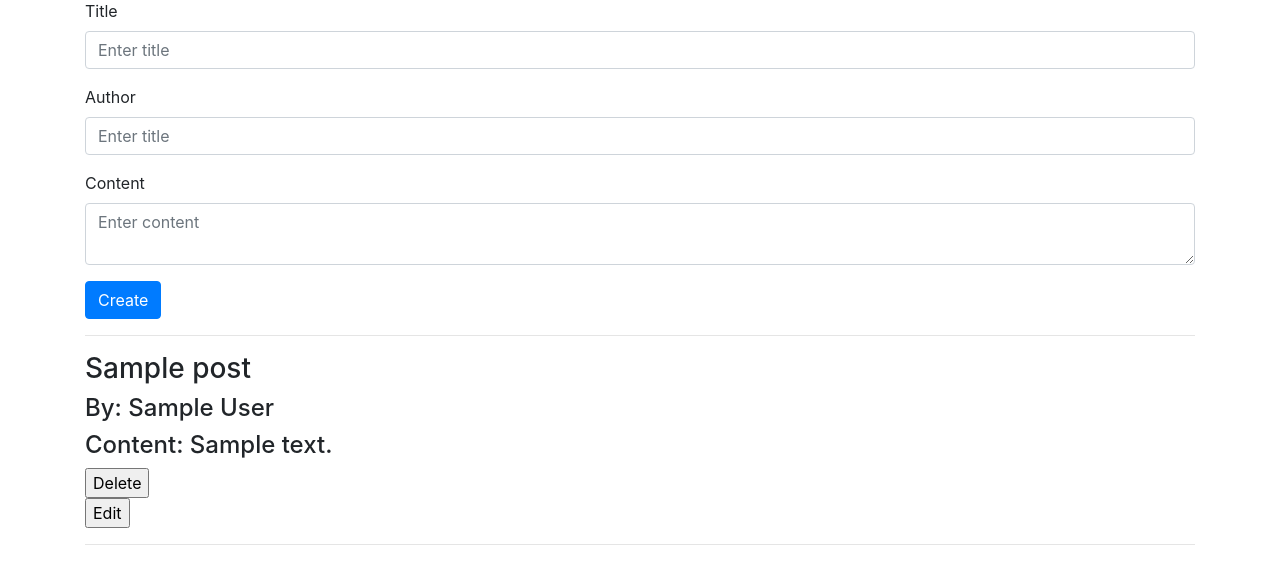
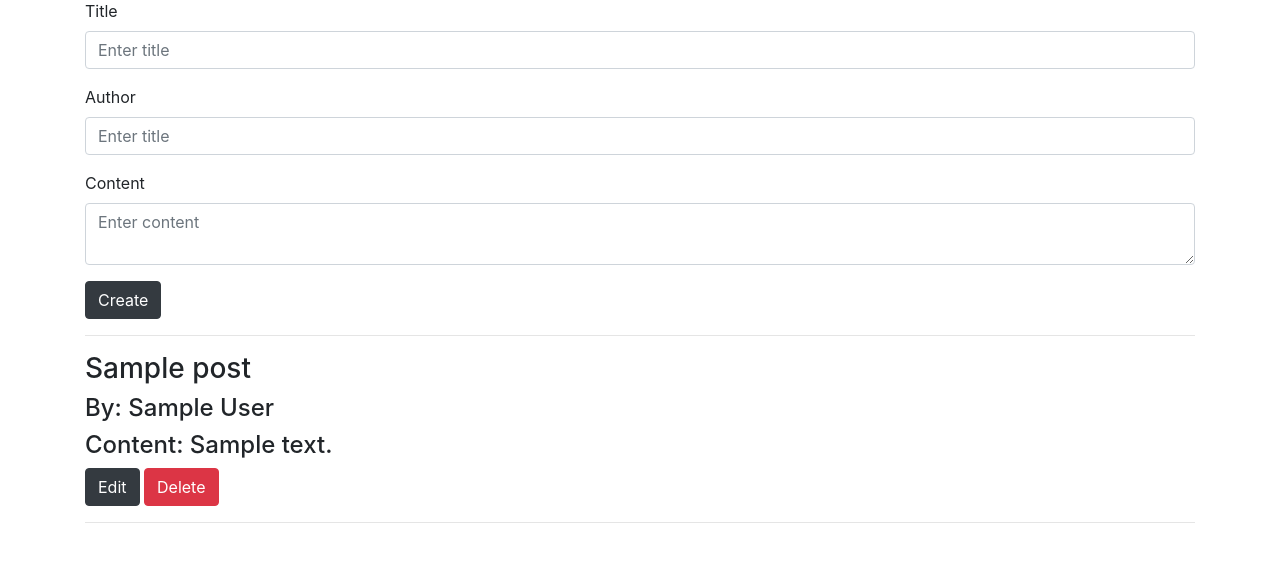
Before and after one commit to DanaKlimova/Flask-Blog-App, a Flask app: page /posts in a window 1280 px wide. Shown: the part 192-776 px from the top of the page. Run offline with Flask 2, Linux system fonts and the light colour scheme; tables that the repository leaves empty hold one stand-in row (Sample ...); some libraries are stand-ins or nearby versions.

Commit message:
Added styles for the buttons and 'edit' and 'delete' forms.

```diff
--- a/templates/posts.html
+++ b/templates/posts.html
@@ -25,18 +25,18 @@
                       placeholder="Enter content"></textarea>
         </div>
 
-        <button type="submit" class="btn btn-primary">Create</button>
+        <button type="submit" class="btn btn-dark">Create</button>
     </form>
     <hr>
     {% for post in posts %}
         <h3>{{ post.title }}</h3>
         <h4>By: {{ post.author }}</h4>
         <h4>Content: {{ post.content }}</h4>
-        <form action="{{ url_for('delete_post', id=post.id) }}" method="post">
-            <input type="submit" value="Delete"> <br>
+        <form class="d-inline" action="{{ url_for('edit_post', id=post.id) }}" method="get">
+            <button type="submit" class="btn btn-dark">Edit</button>
         </form>
-        <form action="{{ url_for('edit_post', id=post.id) }}" method="get">
-            <input type="submit" value="Edit"> <br>
+        <form class="d-inline" action="{{ url_for('delete_post', id=post.id) }}" method="post">
+            <button type="submit" class="btn btn-danger">Delete</button>
         </form>
         <hr>
     {% endfor %}
```
